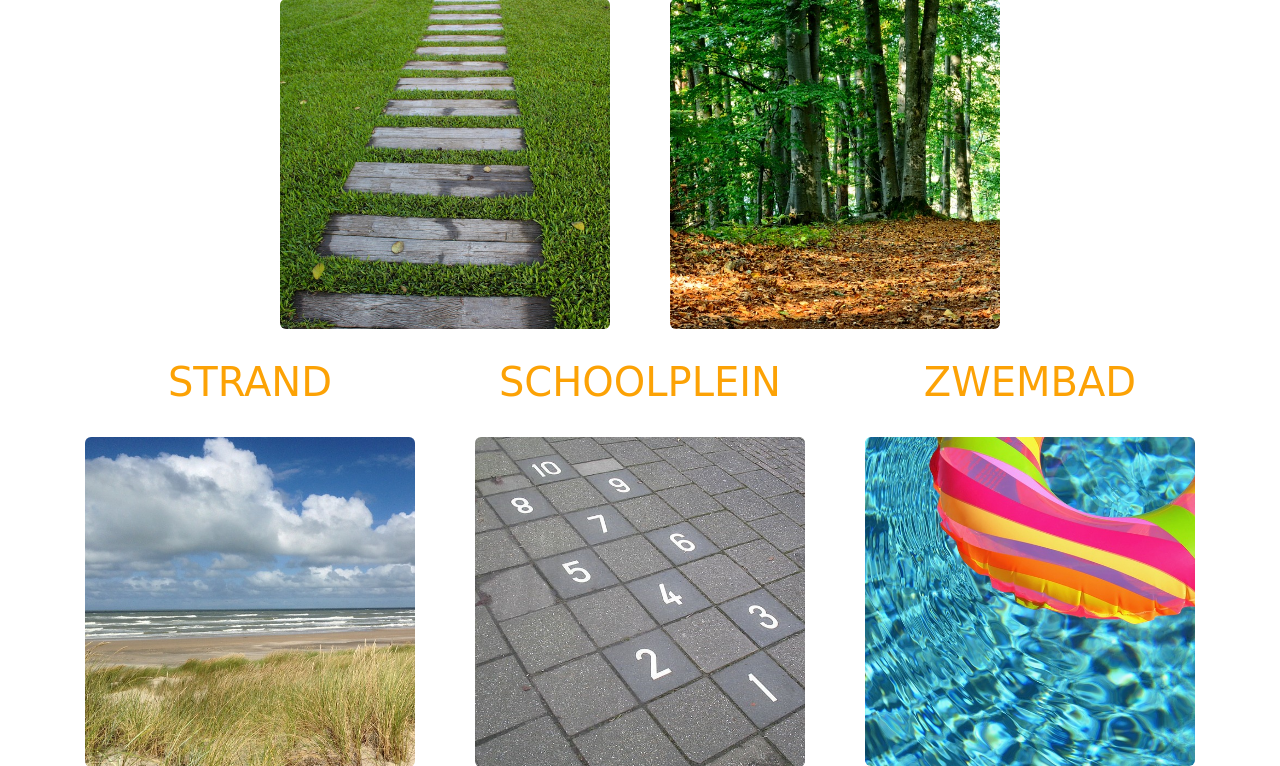
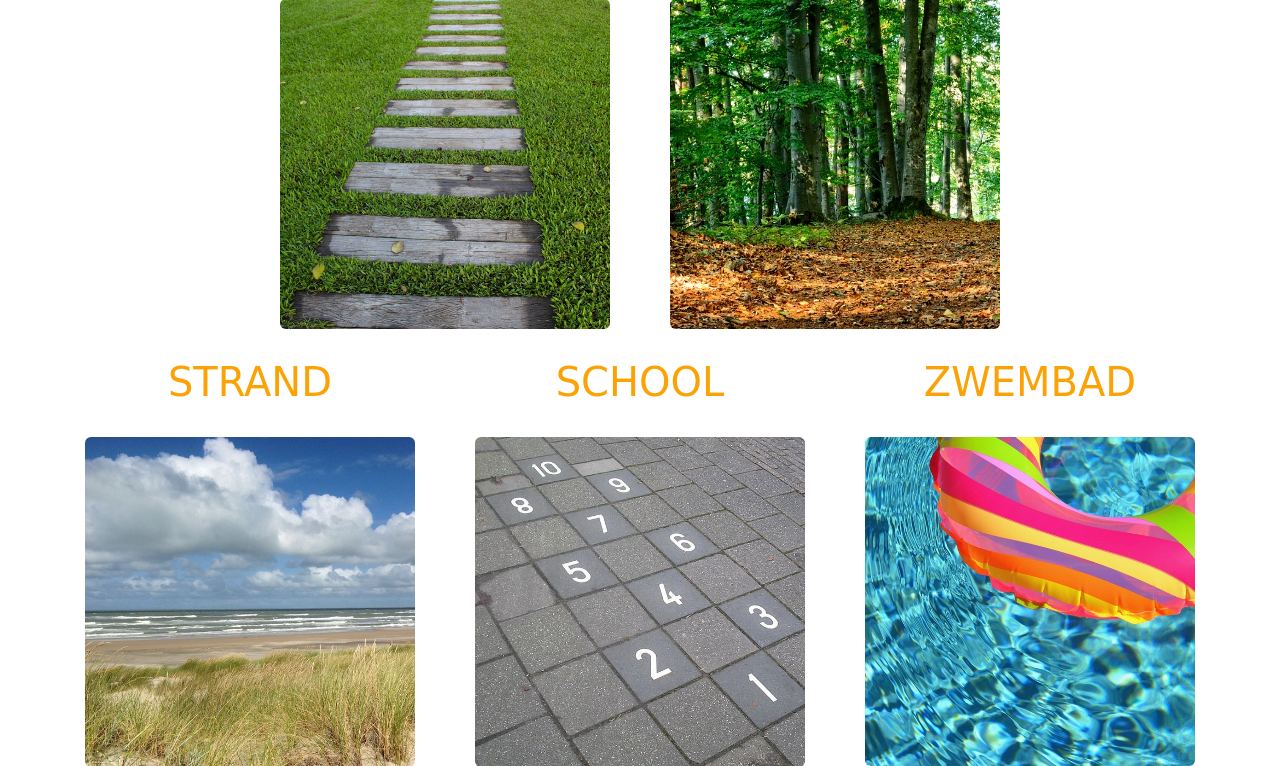
Before and after one commit to fleurderegt/liefspelen, a Django app: page /buiten in a window 1280 px wide. Shown: the part 221-987 px from the top of the page. Run offline with Django 3.2, Linux system fonts and the light colour scheme; some libraries are stand-ins or nearby versions; some web fonts are replaced.

Commit message:
Changed schoolplein to school in buiten.html

```diff
--- a/liefspelen/templates/liefspelen/buiten.html
+++ b/liefspelen/templates/liefspelen/buiten.html
@@ -34,7 +34,7 @@
                <div class="panel-body"><a href="/strand"><img src="../static/images/strand.png" class="img-responsive img-rounded center-block" style="width:100%" alt="Image"></a></div>
             </div>
             <div class="col-sm-4">
-               <div class="panel-heading"><a href="/schoolplein">SCHOOLPLEIN</a></div>
+               <div class="panel-heading"><a href="/schoolplein">SCHOOL</a></div>
                <div class="panel-body"><a href="/schoolplein"><img src="../static/images/schoolplein.png" class="img-responsive img-rounded center-block" style="width:100%" alt="Image"></a></div>
             </div>
             <div class="col-sm-4">
```
